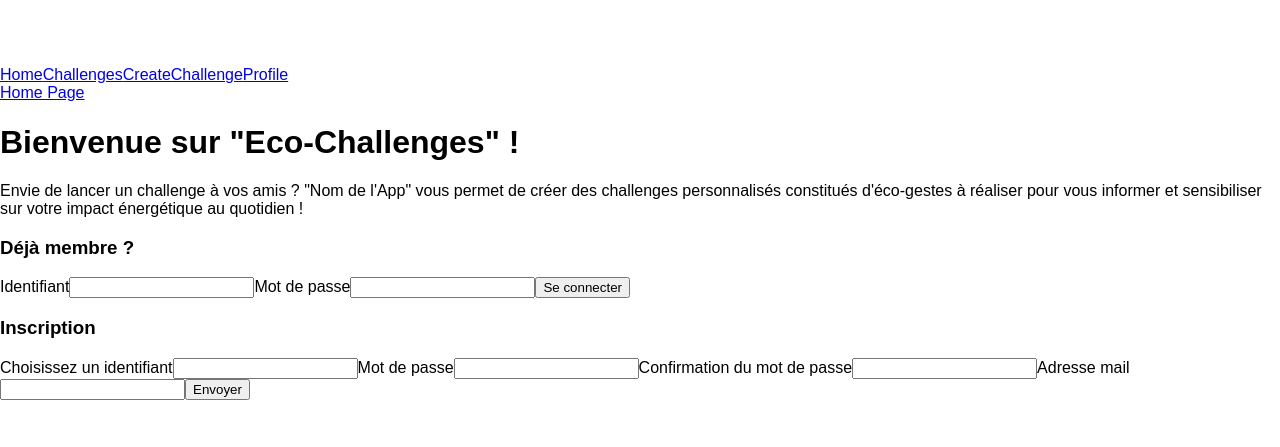
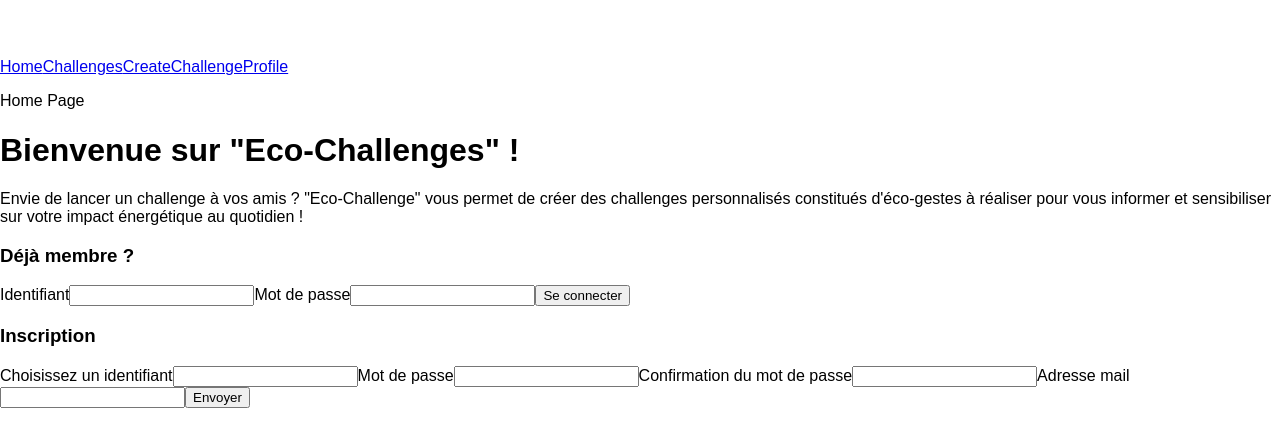
Before and after one commit to WildCodeSchool/2209-wns-shamir-eco-challenge-front, a React (Create React App) app: page / in a window 1280 px wide. Shown: the part 167-614 px from the top of the page. Built offline with nearby package versions, Linux system fonts and the light colour scheme; a web font is replaced by a local one.

Commit message:
essai github action

```diff
--- a/src/pages/Home.tsx
+++ b/src/pages/Home.tsx
@@ -25,17 +25,10 @@ export default function Home() {
   return (
     <div>
       <Navigation />
-      <a
-          className="test"
-          href="/"
-          target="_blank"
-          rel="noopener noreferrer"
-        >
-          Home Page
-        </a>
+      <p>Home Page</p>
       <h1>Bienvenue sur "Eco-Challenges" !</h1>
       <p>
-        Envie de lancer un challenge à vos amis ? "Nom de l'App" vous permet de
+        Envie de lancer un challenge à vos amis ? "Eco-Challenge" vous permet de
         créer des challenges personnalisés constitués d'éco-gestes à réaliser
         pour vous informer et sensibiliser sur votre impact énergétique au
         quotidien !
```
